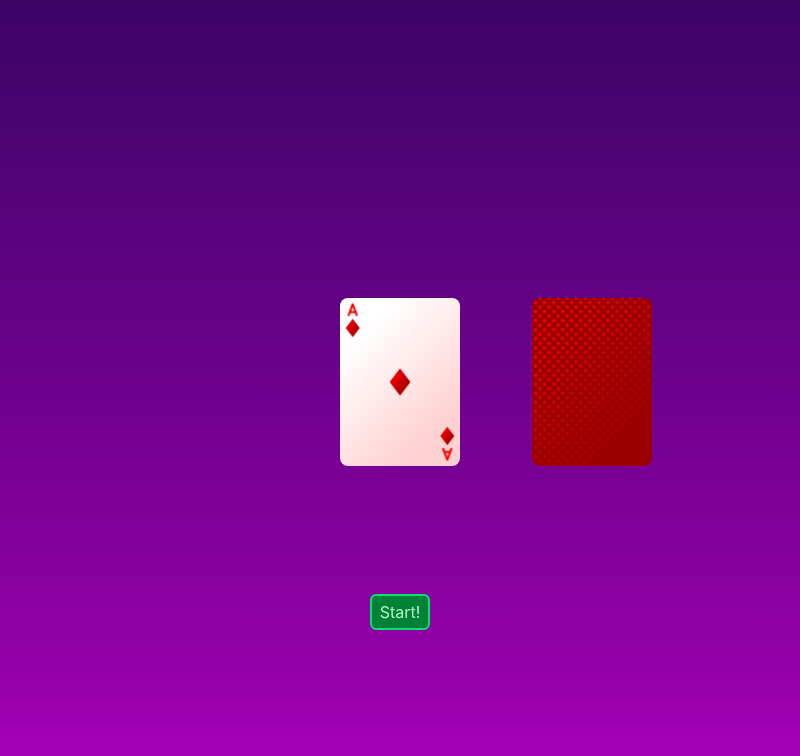
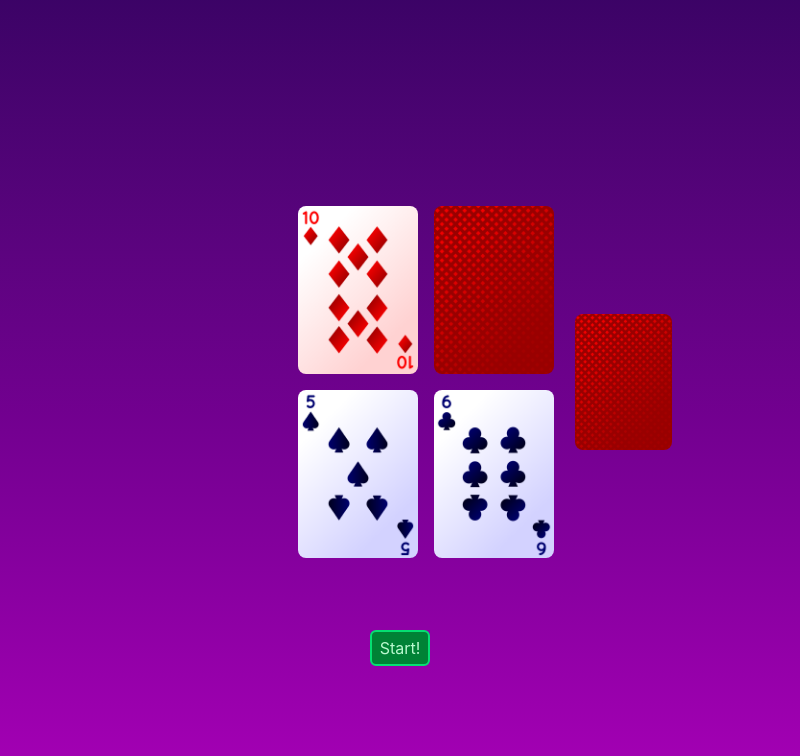
Before and after one commit to Nicholas6809/blackjack, an Electron app: page index.html in a window 800 px wide. Both pictures are taken after a click on the button "Start!". Drawn offline with Linux system fonts and the light colour scheme.

Commit message:
feat: update Start! button to begin standard blackjack game configuration

```diff
--- a/index.html
+++ b/index.html
@@ -22,7 +22,7 @@
                     <img class="w-auto h-auto rounded-lg" src="imgs/back.png">
                 </div>
             </div>
-            <button onclick="drawCards(1)" class="pl-2 pr-2 pt-1 pb-1 bg-green-700 border-2 rounded-md border-green-400 text-green-200 active:scale-95">Start!</button>
+            <button onclick="startHand()" class="pl-2 pr-2 pt-1 pb-1 bg-green-700 border-2 rounded-md border-green-400 text-green-200 active:scale-95">Start!</button>
         </div>
     </body>
 
--- a/scripts/script.js
+++ b/scripts/script.js
@@ -73,17 +73,11 @@ function makeDeck() {
             deck.push(new Card(j + 1, suits[i]))
         }
     }
-
-    // debug purposes
-    // console.log("deck upon makeDeck()");
-    // for (let i = 0; i < deck.length; i++) {
-    //     console.log(deck[i].rank + " of " + deck[i].suit);
-    // }
 }
 
 function drawCards(cnt) {
     for (let i = 0; i < cnt; i++) {
-        playerHand.unshift(deck[0]);
+        playerHand.push(deck.shift());
         deck.shift();
         displayUpdatedHand("player");
     }
@@ -91,22 +85,31 @@ function drawCards(cnt) {
 
 function dealerDrawCards(cnt) {
     for (let i = 0; i < cnt; i++) {
-        dealerHand.unshift(deck[0]);
-        deck.shift();
+        dealerHand.push(deck.shift());
         displayUpdatedHand("dealer");
     }
 }
 
 function displayUpdatedHand(person) {
-    const tableCards = document.getElementById(`${person}-hand`);
+    const displayedCards = document.getElementById(`${person}-hand`);
     const cardImg = document.createElement('img');
 
-    cardImg.src = cardImgs[deck[0].rank + playerHand[0].suit.toLowerCase()];
+    switch (person) {
+        case "player":
+            cardImg.src = cardImgs[playerHand[playerHand.length - 1].rank + playerHand[playerHand.length - 1].suit.toLowerCase()];
+            break;
+        case "dealer":
+            cardImg.src = cardImgs[dealerHand[dealerHand.length - 1].rank + dealerHand[dealerHand.length - 1].suit.toLowerCase()];
+            break;
+        default:
+            console.log("Oops! Either you're seeing this because you passed an unsupported argument to displayUpdatedHand(), or you forgot break keywords when writing this switch case. Check your code dingus")
+    }
+
     cardImg.style.width = "7.5rem";
     cardImg.style.borderRadius = "0.5rem";
     cardImg.style.margin = "0.5rem";
 
-    tableCards.appendChild(cardImg);
+    displayedCards.appendChild(cardImg);
 }
 
 function shuffleDeck() {
@@ -117,7 +120,13 @@ function shuffleDeck() {
 }
 
 function startHand() {
+    const displayedDealerCards = document.getElementById('dealer-hand');
+    const displayedPlayerCards = document.getElementById('player-hand');
 
+    dealerDrawCards(2);
+    drawCards(2);
+
+    displayedDealerCards.lastElementChild.src = "imgs/back.png";
 }
 
 makeDeck();
```
